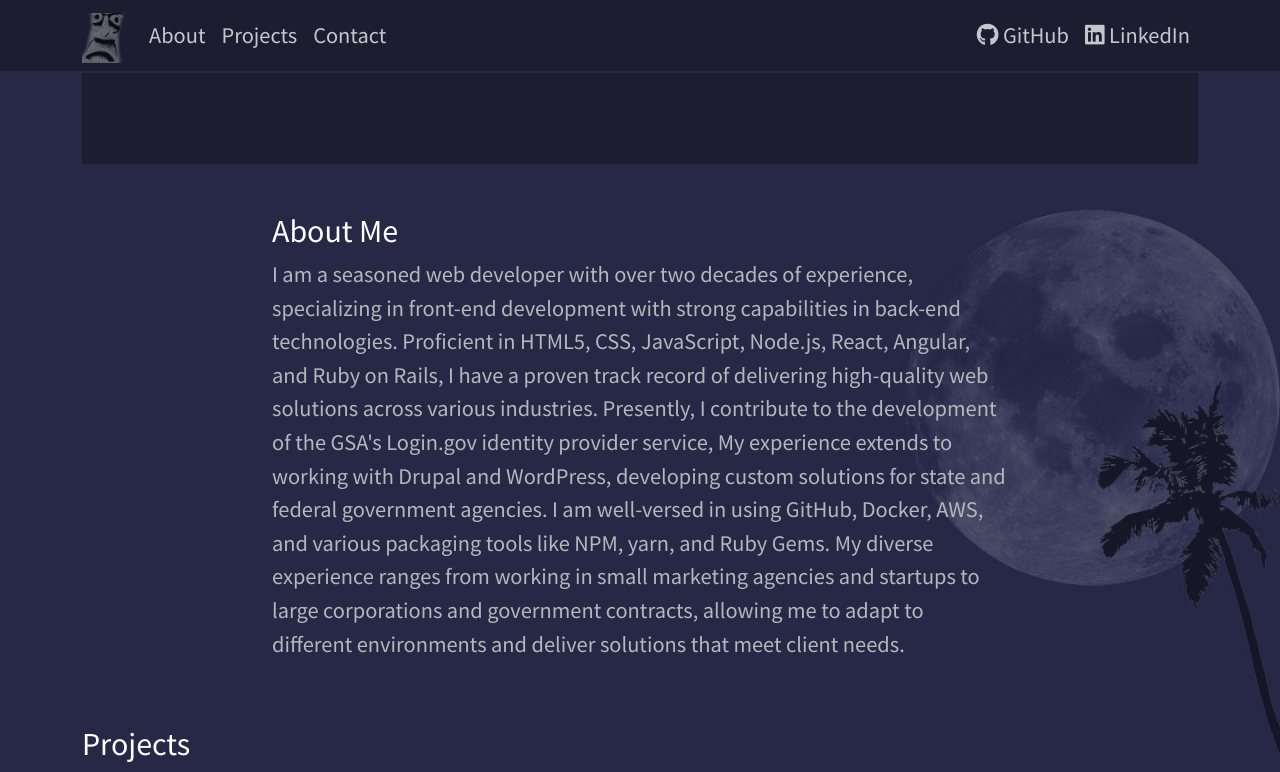
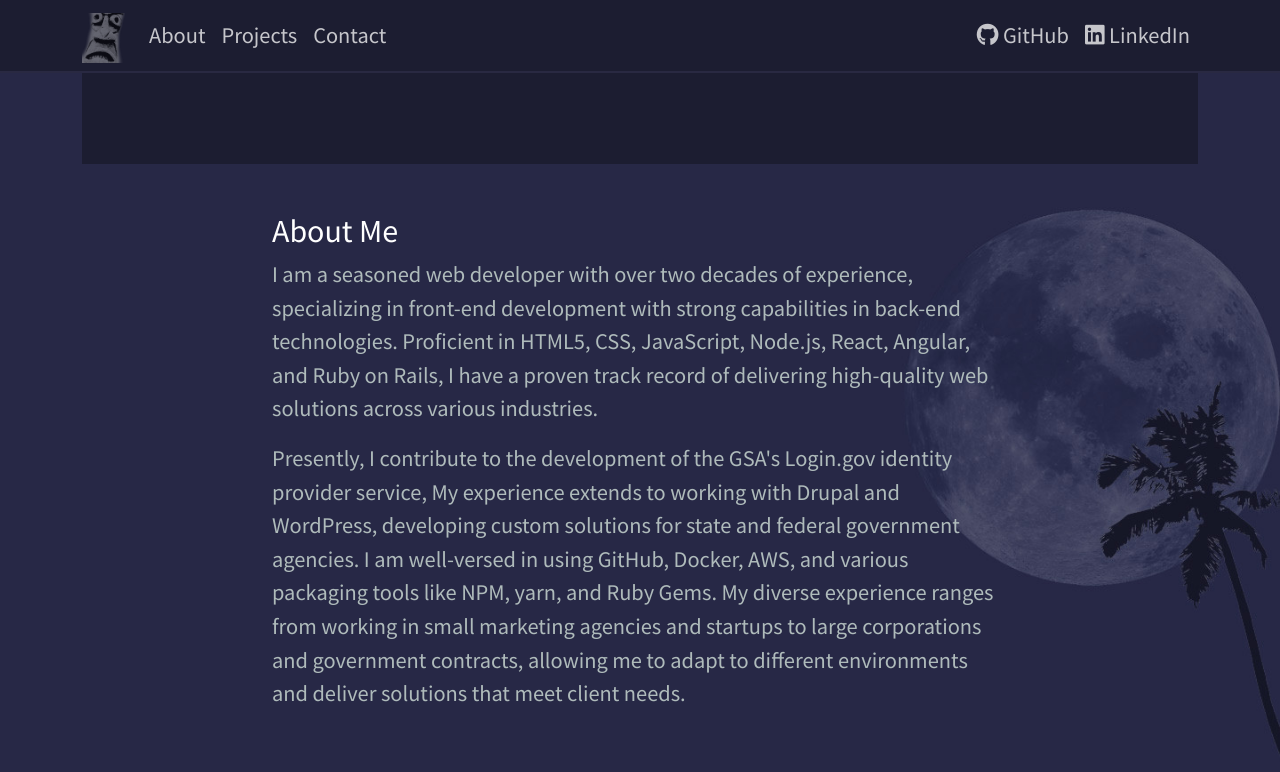
Before and after one commit to kevinsmasters/meowdy-project, a Jekyll site: the page built from docs/index.md, in a window 1280 px wide and 900 px high, scrolled down 268 px, cut to the strip 0-772 px from the top of the window. Built offline with Jekyll 4.4.1, drawn with Linux system fonts in a browser that asks for light colours; nearby versions of some CDN libraries.

Commit message:
break paragraphs in about

```diff
--- a/docs/_includes/about.html
+++ b/docs/_includes/about.html
@@ -4,7 +4,10 @@
   I am a seasoned web developer with over two decades of experience, specializing in front-end development
   with strong capabilities in back-end technologies. Proficient in HTML5, CSS, JavaScript, Node.js, React,
   Angular, and Ruby on Rails, I have a proven track record of delivering high-quality web solutions across
-  various industries. Presently, I contribute to the development of the GSA's Login.gov identity provider
+  various industries.
+</p>
+<p>
+  Presently, I contribute to the development of the GSA's Login.gov identity provider
   service, My experience extends to working with Drupal and WordPress, developing custom solutions for
   state and federal government agencies. I am well-versed in using GitHub, Docker, AWS, and various packaging
   tools like NPM, yarn, and Ruby Gems. My diverse experience ranges from working in small marketing agencies and
```
